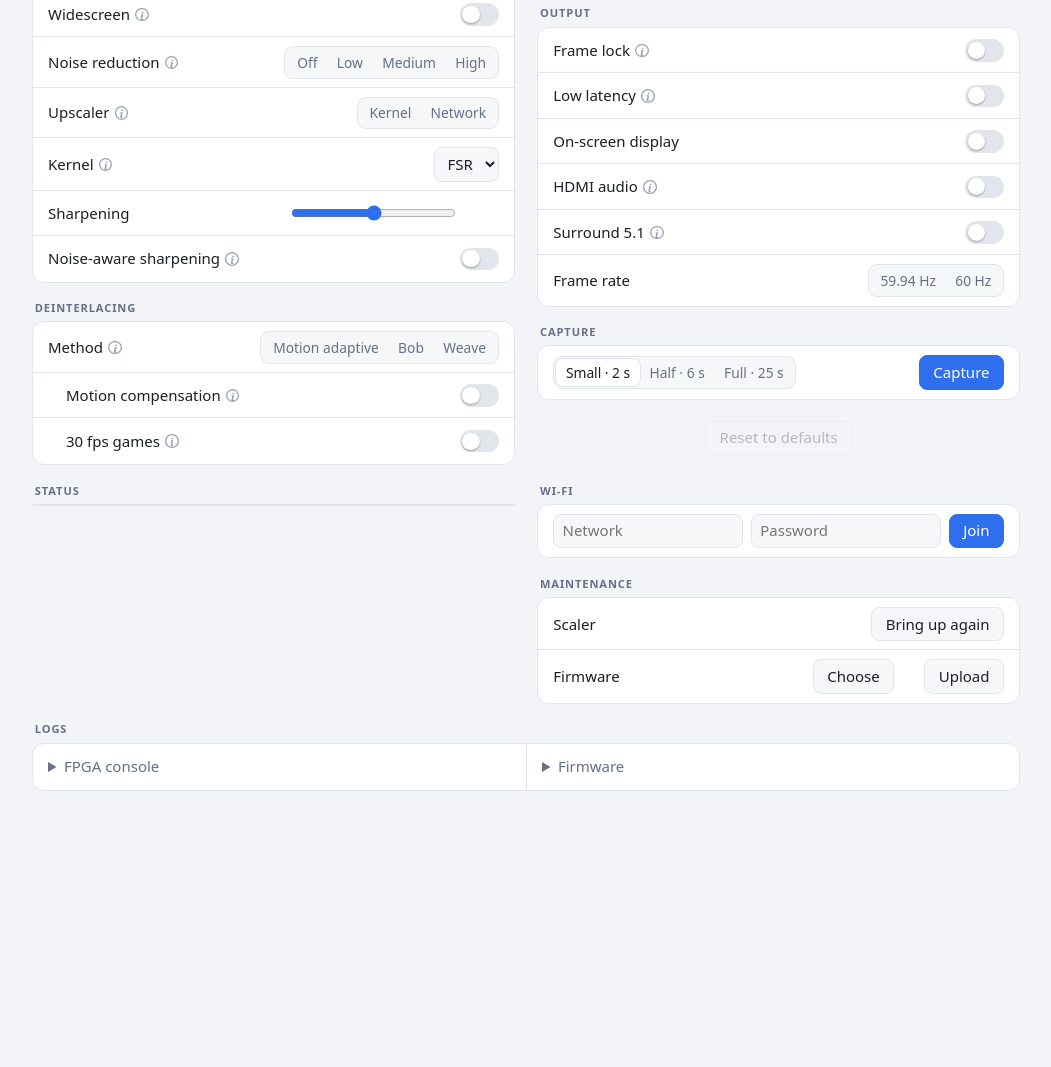
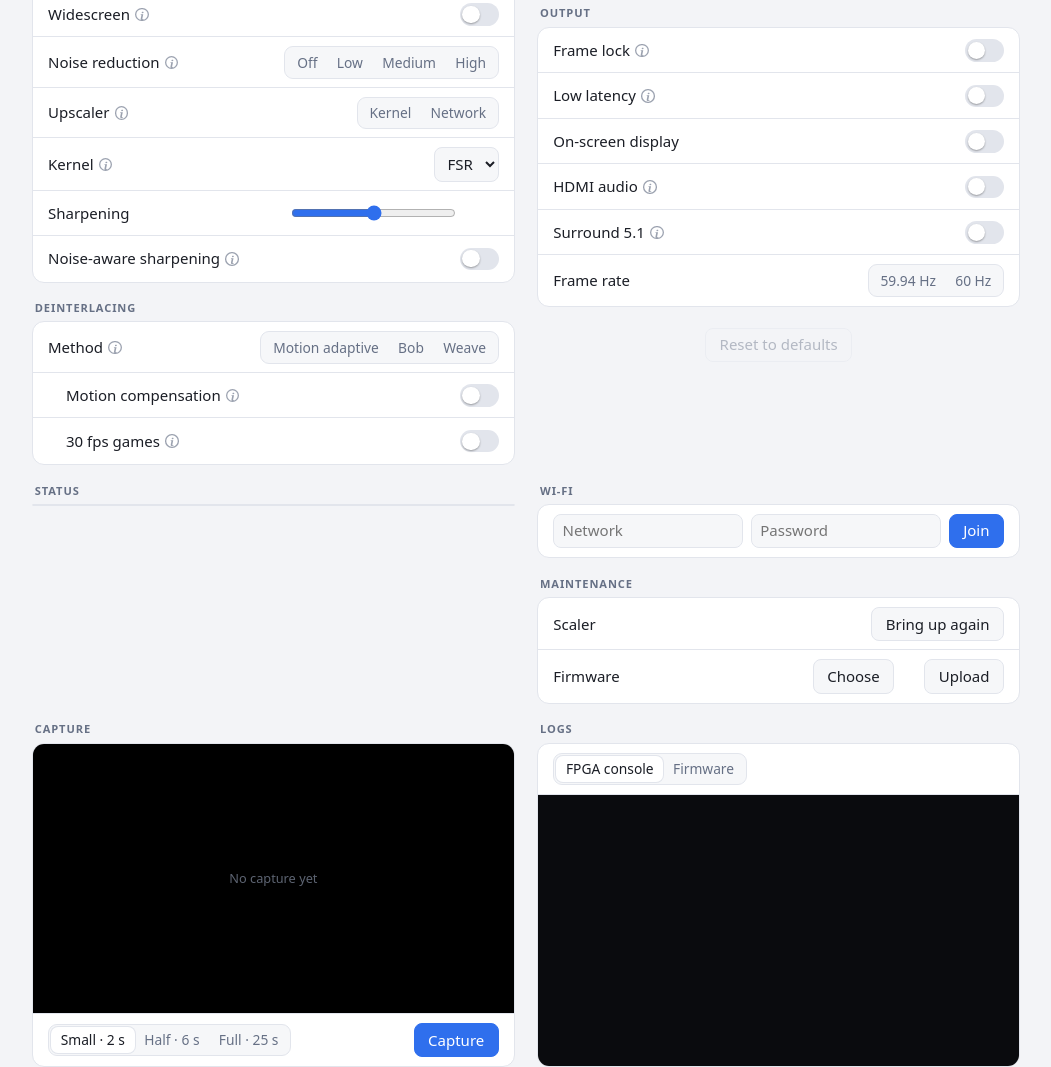
Before and after one commit to bryfur/tang-av-scaler, a plain HTML site: page firmware/xiao-wifi/main/page.html in a window 1280 px wide. Shown: the part 155-1222 px from the top of the page, without its empty margins (114-1165 px from the left). Before the commit the page ends 946 px from the top, so only its background shows below. Drawn offline with Linux system fonts and the light colour scheme; no server answers.

Commit message:
The page: the capture as a 16:9 frame and the logs as one console, a band under the dashboard
The capture's frame sets the band's height, the console fills it (one log
shown, switched; only that one fetched; kept at its end while read there).

Co-Authored-By: Claude Opus 5.5 <noreply@anthropic.com>

```diff
--- a/firmware/xiao-wifi/main/page.html
+++ b/firmware/xiao-wifi/main/page.html
@@ -63,7 +63,7 @@ output{min-width:2em;text-align:right;font-variant-numeric:tabular-nums;color:va
 .seg input{position:absolute;opacity:0;pointer-events:none}
 .seg label:has(input:checked){background:var(--card);box-shadow:0 0 0 1px var(--line);color:var(--text)}
 .seg label:has(input:focus-visible){outline:2px solid var(--acc)}
-button,.btn{background:var(--in);border:1px solid var(--line);border-radius:8px;padding:.38em .9em;cursor:pointer;display:inline-block}
+button,.btn{text-decoration:none;color:inherit;background:var(--in);border:1px solid var(--line);border-radius:8px;padding:.38em .9em;cursor:pointer;display:inline-block}
 button:hover,.btn:hover{border-color:var(--acc)}button.pri{background:var(--acc);border-color:var(--acc);color:#fff}
 button:disabled{opacity:.45;cursor:default}button:disabled:hover{border-color:var(--line)}
 .lnk{border:0;background:none;padding:0;color:var(--acc);font-size:.82em}
@@ -78,22 +78,26 @@ td{padding:.42em 1em;vertical-align:top}td:first-child{color:var(--dim);white-sp
 tr+tr td,tbody+tbody tr:first-child td{border-top:1px solid var(--line)}
 .bad{color:var(--bad)}
 .stack{display:flex;flex-wrap:wrap;gap:.5em;flex:1 1 100%}.stack input{flex:1 1 7em;min-width:0}
-.cap{padding:0 1em 1em}.cap img{width:100%;border-radius:8px;display:block;background:#000}
-.cap .sl{margin-top:.6em}
-/* the logs: one row under everything */
-.logs .f{align-items:flex-start}
-pre{background:#0a0b0e;color:#cfd3dc;padding:.7em;border-radius:8px;overflow:auto;max-height:22em;font-size:12px;margin:.5em 0 0}
-details{flex:1 1 100%;min-width:0}details>summary{cursor:pointer;color:var(--dim);padding:.2em 0}
 #msg{position:fixed;left:50%;bottom:1.2em;transform:translateX(-50%);background:var(--card);border:1px solid var(--line);border-radius:10px;padding:.5em 1em;box-shadow:0 6px 24px #0006;white-space:pre-wrap;max-width:90vw;opacity:0;transition:opacity .2s;pointer-events:none;z-index:9}
 #msg.on{opacity:1}
 main{padding-bottom:2.5em}
+/* the bottom band: the capture's frame and the logs' console, the same height */
+.band{align-self:stretch;display:flex;flex-direction:column}.band .grp{flex:1;display:flex;flex-direction:column}
+.shot{aspect-ratio:16/9;background:#000;display:grid;place-items:center;color:#5d6472;font-size:.85em}
+.shot img{width:100%;height:100%;object-fit:contain;display:block}
+.sp{flex:1}
+.blog .f{border-bottom:1px solid var(--line)}
+.lgw{flex:1;position:relative;min-height:16em}
+pre{position:absolute;inset:0;margin:0;background:#0a0b0e;color:#cfd3dc;padding:.7em 1em;overflow:auto;font-size:12px;line-height:1.45;white-space:pre-wrap;word-break:break-all}
 /* the dashboard: one column on a phone; two (the board below, in two of its own) on a middle screen;
  * three on a wide one (the board on the right).  Fixed: no card moves when Advanced shows more */
 .dash{display:grid;gap:0 1.5em;align-items:start}.dash>form{display:contents}
 @media(min-width:62em){.wrap{max-width:68em}.dash{grid-template-columns:1fr 1fr}
   .c3{grid-column:1/-1;display:grid;grid-template-columns:1fr 1fr;grid-template-rows:auto 1fr;gap:0 1.5em;align-items:start}.c3 .sta{grid-row:span 2}
-  .logs{display:grid;grid-template-columns:1fr 1fr}.logs .f+.f{margin-top:0;border-top:0;border-left:1px solid var(--line)}}
-@media(min-width:94em){.wrap{max-width:110em}.dash{grid-template-columns:1fr 1fr 1fr}.c3{grid-column:auto;display:block}}
+}
+@media(min-width:94em){.wrap{max-width:110em}.dash{grid-template-columns:1fr 1fr 1fr}.c3{grid-column:auto;display:block}.blog{grid-column:span 2}}
+/* (side by side: the capture's frame sets the band's height, the console fills it) */
+@media(min-width:62em){.lgw{min-height:10em}}
 </style></head><body>
 <header><div class="wrap"><div class="hd">
  <h1>AV scaler</h1><div id="bar"></div>
@@ -159,12 +163,6 @@ main{padding-bottom:2.5em}
  <div class="f adv"><span class="l"><span class="t">Swap Cb / Cr</span></span><input class="sw" type="checkbox" name="swap"></div>
  <div class="f adv" data-hint="Off leaves the FPGA to a host tool."><span class="l"><span class="t">Run the scaler</span></span><input class="sw" type="checkbox" name="on"></div>
 </div>
-<h2>Capture</h2><div class="grp">
- <div class="f"><span class="ctl">
-  <span class="seg"><label title="480 &times; 270"><input type="radio" name="gs" value="4" form="none" checked><span>Small &middot; 2 s</span></label><label title="960 &times; 540"><input type="radio" name="gs" value="2" form="none"><span>Half &middot; 6 s</span></label><label title="1920 &times; 1080"><input type="radio" name="gs" value="1" form="none"><span>Full &middot; 25 s</span></label></span>
-  <button type="button" class="pri" id="gb" onclick="grab()" title="the picture going out (held still while it is read)">Capture</button></span></div>
- <div id="gw" class="cap hide"><img id="gi" alt="capture"><div class="sl"><a id="gl" download="avscaler.png" class="btn">Save PNG</a><span class="fname" id="gt"></span></div></div>
-</div>
 <div class="foot"><button type="button" id="rall" disabled>Reset to defaults</button></div>
 </div>
 </form>
@@ -181,12 +179,17 @@ main{padding-bottom:2.5em}
  <div class="f adv"><span class="l"><span class="t">JTAG</span><span class="chip hide" id="fpc"></span></span><button type="button" onclick="fpga()">Read FPGA</button></div>
 </div></div>
 </div>
+<div class="band bcap"><h2>Capture</h2><div class="grp">
+ <div class="shot"><img id="gi" alt="capture" class="hide"><span id="gph">No capture yet</span></div>
+ <div class="f"><span class="seg"><label title="480 &times; 270"><input type="radio" name="gs" value="4" checked><span>Small &middot; 2 s</span></label><label title="960 &times; 540"><input type="radio" name="gs" value="2"><span>Half &middot; 6 s</span></label><label title="1920 &times; 1080"><input type="radio" name="gs" value="1"><span>Full &middot; 25 s</span></label></span>
+  <span class="sp"></span><a id="gl" download="avscaler.png" class="btn hide">Save</a><button type="button" class="pri" id="gb" onclick="grab()" title="the picture going out (held still while it is read)">Capture</button></div>
+</div></div>
+<div class="band blog"><h2>Logs</h2><div class="grp">
+ <div class="f"><span class="seg"><label><input type="radio" name="lg" value="console" checked><span>FPGA console</span></label><label><input type="radio" name="lg" value="log"><span>Firmware</span></label></span></div>
+ <div class="lgw"><pre id="lgp"></pre></div>
+</div></div>
 </div>
 
-<h2>Logs</h2><div class="grp logs">
- <div class="f"><details id="cond"><summary>FPGA console</summary><pre id="con"></pre></details></div>
- <div class="f"><details id="logd"><summary>Firmware</summary><pre id="log"></pre></details></div>
-</div>
 </main>
 
 <script>
@@ -339,9 +342,12 @@ async function bstat(){
     kv('Memory',f.heap_int?Math.round(f.heap_int/1024)+' KB own'+D+'low '+Math.round(f.heap_int_min/1024)+' KB':Math.round(f.heap/1024)+' KB',1)+
     kv('JTAG',':'+j.port+D+(j.connected?'in use by '+esc(j.peer):'free'),1)+
     kv('Console',':'+c.port+D+(c.tcp?'client '+esc(c.peer):'no client'),1);
-  // (the logs only while they are open: the link's memory and time are short)
-  if($('cond').open)$('con').textContent=await (await fetch('/api/console')).text();
-  if($('logd').open)$('log').textContent=await (await fetch('/api/log')).text()}
+  await logs()}
+// the log shown (only that one fetched); kept at its end while it is read there
+async function logs(){const p=$('lgp'),end=p.scrollHeight-p.scrollTop-p.clientHeight<24,
+    t=await (await fetch('/api/'+document.querySelector('[name=lg]:checked').value)).text();
+  if(p.textContent!=t){p.textContent=t;if(end)p.scrollTop=p.scrollHeight}}
+for(const e of document.querySelectorAll('[name=lg]'))e.onchange=()=>{$('lgp').textContent='';logs().catch(()=>{})};
 // every 3 s while the page is seen
 let grabbing=false;
 async function poll(){if(grabbing||document.hidden)return;
@@ -349,7 +355,6 @@ async function poll(){if(grabbing||document.hidden)return;
   try{await bstat()}catch(e){}
   if(!def)defs()}
 document.addEventListener('visibilitychange',()=>{if(!document.hidden)poll()});
-for(const d of ['cond','logd'])$(d).addEventListener('toggle',()=>{if($(d).open)poll()});
 
 // ---- Advanced (remembered in this browser) ----
 function advSet(on){document.body.classList.toggle('adv',on);$('advb').checked=on;try{localStorage.setItem('av.adv',on?'1':'')}catch(e){}}
@@ -373,8 +378,8 @@ async function grab(){
     const r=await fetch('/api/grab?step='+step+'&t='+t0);if(!r.ok)throw await r.text();
     const bmp=await createImageBitmap(await r.blob()),c=document.createElement('canvas');
     c.width=bmp.width;c.height=bmp.height;c.getContext('2d').drawImage(bmp,0,0);
-    const u=c.toDataURL('image/png');$('gi').src=u;$('gl').href=u;hide('gw',0);
-    $('gt').textContent=bmp.width+' '+X+' '+bmp.height+D+Math.round((Date.now()-t0)/1000)+' s';
+    const u=c.toDataURL('image/png');$('gi').src=u;$('gl').href=u;hide('gi',0);hide('gph',1);hide('gl',0);
+    $('gi').title=bmp.width+' '+X+' '+bmp.height+D+Math.round((Date.now()-t0)/1000)+' s';
   }catch(e){msg('capture failed: '+e)}
   clearInterval(tick);$('gb').textContent='Capture';$('gb').disabled=false;grabbing=false}
 
```
